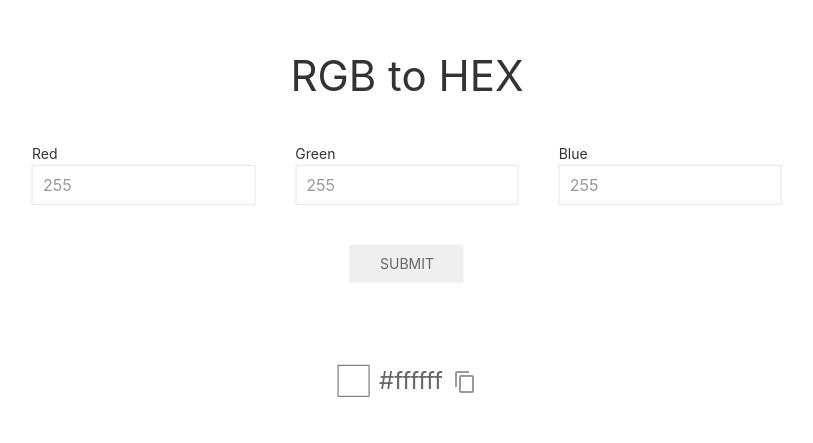
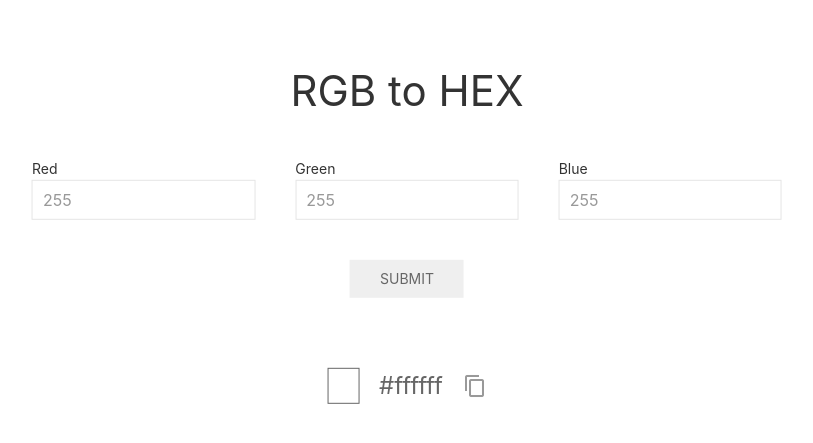
Before and after one commit to davidxparedes/rgb-to-hex, a plain HTML site: page index.html in a window 1280 px wide. Shown: the part 165-608 px from the top of the page, without its empty margins (233-1046 px from the left). Drawn offline with nearby package versions, Linux system fonts and the light colour scheme.

Commit message:
code clean up

```diff
--- a/css/style.css
+++ b/css/style.css
@@ -1,3 +1,6 @@
+@import url('https://cdn.jsdelivr.net/npm/uikit@3.9.4/dist/css/uikit.min.css');
+@import url('https://fonts.googleapis.com/icon?family=Material+Icons');
+
 /* HIDE INPUT NUMBER ARROWS */
 /* Chrome, Safari, Edge, Opera */
 input::-webkit-outer-spin-button,
--- a/index.html
+++ b/index.html
@@ -4,24 +4,12 @@
   <meta charset="UTF-8">
   <meta name="viewport" content="width=device-width, initial-scale=1.0">
   <title>RGB to HEX</title>
-  <!-- UIkit CSS -->
-  <link rel="stylesheet" href="https://cdn.jsdelivr.net/npm/uikit@3.9.4/dist/css/uikit.min.css" />
-  <!-- Material Icons -->
-  <link href="https://fonts.googleapis.com/icon?family=Material+Icons" rel="stylesheet">
-
-
   <link rel="stylesheet" href="css/style.css">
 </head>
 <body>
   <div class="uk-container uk-flex uk-flex-wrap uk-flex-center uk-position-center">
-    <h1 class="uk-text-center uk-width-1-1 uk-margin-medium-bottom">
-      RGB to HEX
-      <!-- <button class="uk-button uk-button-link">
-        <span class="material-icons uk-text-muted">autorenew</span>
-      </button> -->
-    </h1>
-
-    <div class="uk-width-1-1">
+    <h1 class="uk-margin-medium-bottom">RGB to HEX</h1>
+    <div class="uk-width-1-1 uk-margin-medium-bottom">
       <form>
         <fieldset class="uk-column-1-1 uk-column-1-3@s uk-width-2xlarge@m uk-fieldset uk-margin-auto">
           <label class="uk-form-label" for="red">Red</label>
@@ -34,21 +22,10 @@
         <input class="uk-button uk-align-center" name="submit" type="submit" value="Submit">
       </form>
     </div>
-
-    <div class="uk-flex uk-align-center">
-      <div class="uk-margin-auto-vertical">
-        <div class="swatch uk-padding-small"></div>
-      </div>
-
-      <p id="convertedValue" class="uk-flex uk-margin-small-left uk-margin-small-right uk-text-large">#ffffff</p>
-
-      <div class="uk-margin-auto-vertical">
-        <button id="copyButton" class="material-icons uk-button uk-button-link uk-text-muted" uk-tooltip="copy #ffffff">content_copy</button>
-      </div>
-    </div>
-
+    <span class="swatch uk-padding-small"></span>
+    <span id="convertedValue" class="uk-margin-left uk-margin-right uk-text-large">#ffffff</span>
+    <button id="copyBtn" class="material-icons uk-button uk-button-link uk-text-muted" uk-tooltip="copy #ffffff">content_copy</button>
   </div>
-
   <script src="https://cdn.jsdelivr.net/npm/uikit@3.9.4/dist/js/uikit.min.js"></script>
   <script src="js/scripts.js"></script>
 </body>
--- a/js/scripts.js
+++ b/js/scripts.js
@@ -2,7 +2,7 @@
 app.form = document.querySelector('form');
 app.convertedValueP = document.querySelector('#convertedValue');
 app.swatch = document.querySelector('.swatch');
-app.copyButton = document.querySelector('#copyButton');
+app.copyBtn = document.querySelector('#copyBtn');
 
 app.componentToHex = (c) => {
   let hex = c.toString(16);
@@ -16,12 +16,8 @@
 app.displayConvertedValue = (value) => {
   app.convertedValueP.innerHTML = value;
   app.swatch.style.backgroundColor = value;
-  app.copyButton.setAttribute('uk-tooltip', `copy ${value}`);
+  app.copyBtn.setAttribute('uk-tooltip', `copy ${value}`);
 }
-
-// app.hexToRGB = () => {
-
-// }
 
 app.copyToClipboard = (convertedValue) => {
   navigator.clipboard.writeText(convertedValue);
@@ -41,7 +37,7 @@
     app.displayConvertedValue(convertedValue);
   });
 
-  app.copyButton.addEventListener('click', () => {
+  app.copyBtn.addEventListener('click', () => {
     app.copyToClipboard(convertedValue.innerHTML);
   });
 };
```
